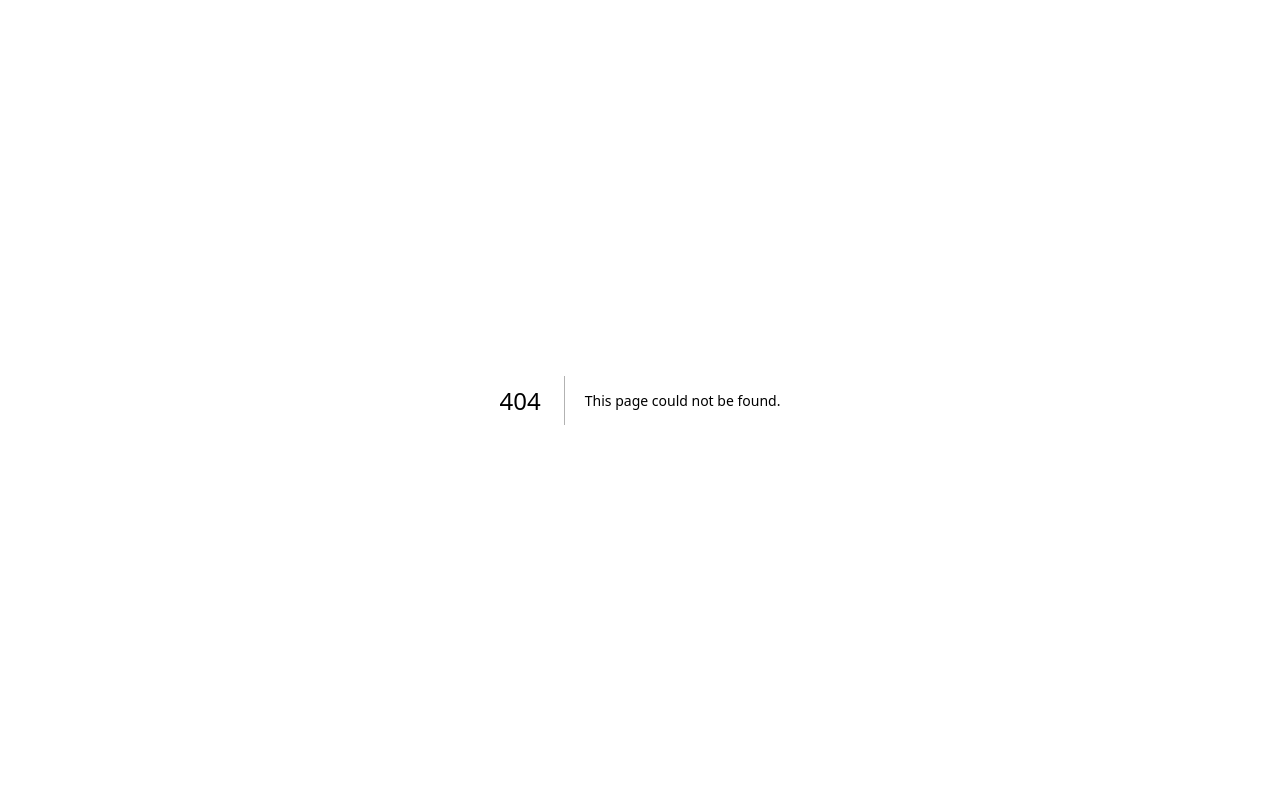
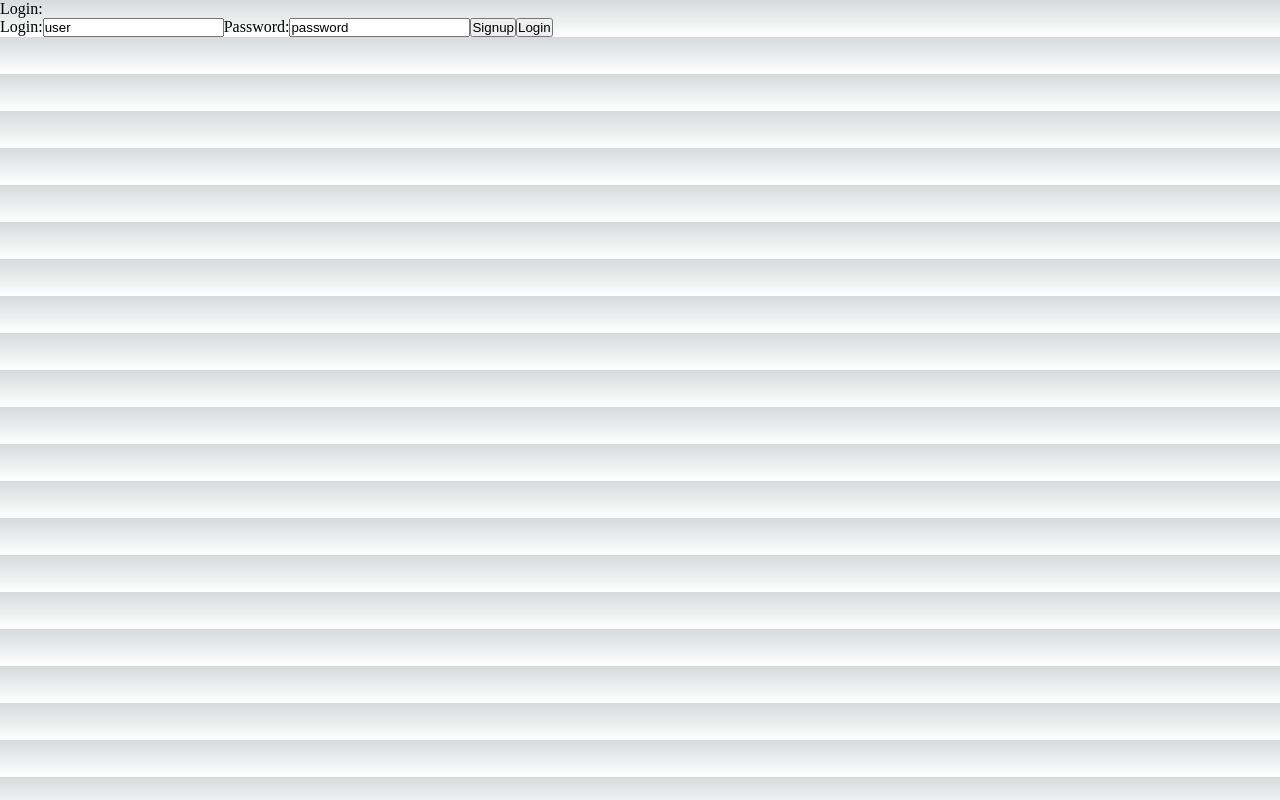
Before and after one commit to JollyR0ger42/chat-fe-next, a Next.js app: page /auth in a window 1280 px wide. Before the commit this address had no page. Built offline with nearby package versions, Linux system fonts and the light colour scheme.

Commit message:
fix envs

```diff
--- a/next.config.js
+++ b/next.config.js
@@ -1,6 +1,9 @@
 /** @type {import('next').NextConfig} */
 const nextConfig = {
   reactStrictMode: true,
+  env: {
+    APP_URL: process.env.APP_URL
+  }
 }
 
 module.exports = nextConfig
--- /dev/null
+++ b/src/components/AuthForm.js
@@ -0,0 +1,54 @@
+import React, { useState } from 'react';
+
+export default function AuthForm(props) {
+  const [login, setLogin] = useState('user')
+  const [password, setPassword] = useState('password')
+
+  const onNameChange = (e) => {
+    setLogin(e.target.value)
+  }
+
+  const onPasswordChange = (e) => {
+    setPassword(e.target.value)
+  }
+
+  const onSignup = (e) => {
+    e.preventDefault()
+    fetch(process.env.APP_URL + '/signup', {
+      method: 'POST',
+      credentials: 'include',
+      headers: {
+        'Content-Type': 'application/json'
+      },
+      body: JSON.stringify({login, password})
+    })
+  }
+
+  const onLogin = async (e) => {
+    e.preventDefault()
+    const response = await fetch(process.env.APP_URL + '/login', {
+      method: 'POST',
+      credentials: 'include',
+      headers: {
+        'Content-Type': 'application/json'
+      },
+      body: JSON.stringify({login, password})
+    })
+    props.setUser(await response.json())
+  }
+
+  return (
+    <form>
+      <label>
+        Login:
+        <input type="text" value={login} onChange={onNameChange} />
+      </label>
+      <label>
+        Password:
+        <input type="text" value={password} onChange={onPasswordChange} />
+      </label>
+      <button onClick={onSignup}>Signup</button>
+      <button onClick={onLogin}>Login</button>
+    </form>
+  )
+}
--- /dev/null
+++ b/src/components/Header.js
@@ -0,0 +1,5 @@
+export default function Header(props) {
+  return (
+    <header>Login: {props?.user?.login}</header>
+  )
+}
--- /dev/null
+++ b/src/pages/auth.js
@@ -0,0 +1,11 @@
+import AuthForm from '../components/AuthForm.js'
+import Header from '../components/Header.js'
+
+export default function Auth() {
+  return (
+    <>
+      <Header />
+      <AuthForm />
+    </>
+  )
+}
```
Also changed, not shown: src/components/Home.js (added, +18 -0 lines), src/pages/home.js (added, +13 -0 lines), package.json (line endings or trailing spaces), 2 other files (tests, documents, lock files or other folders).
